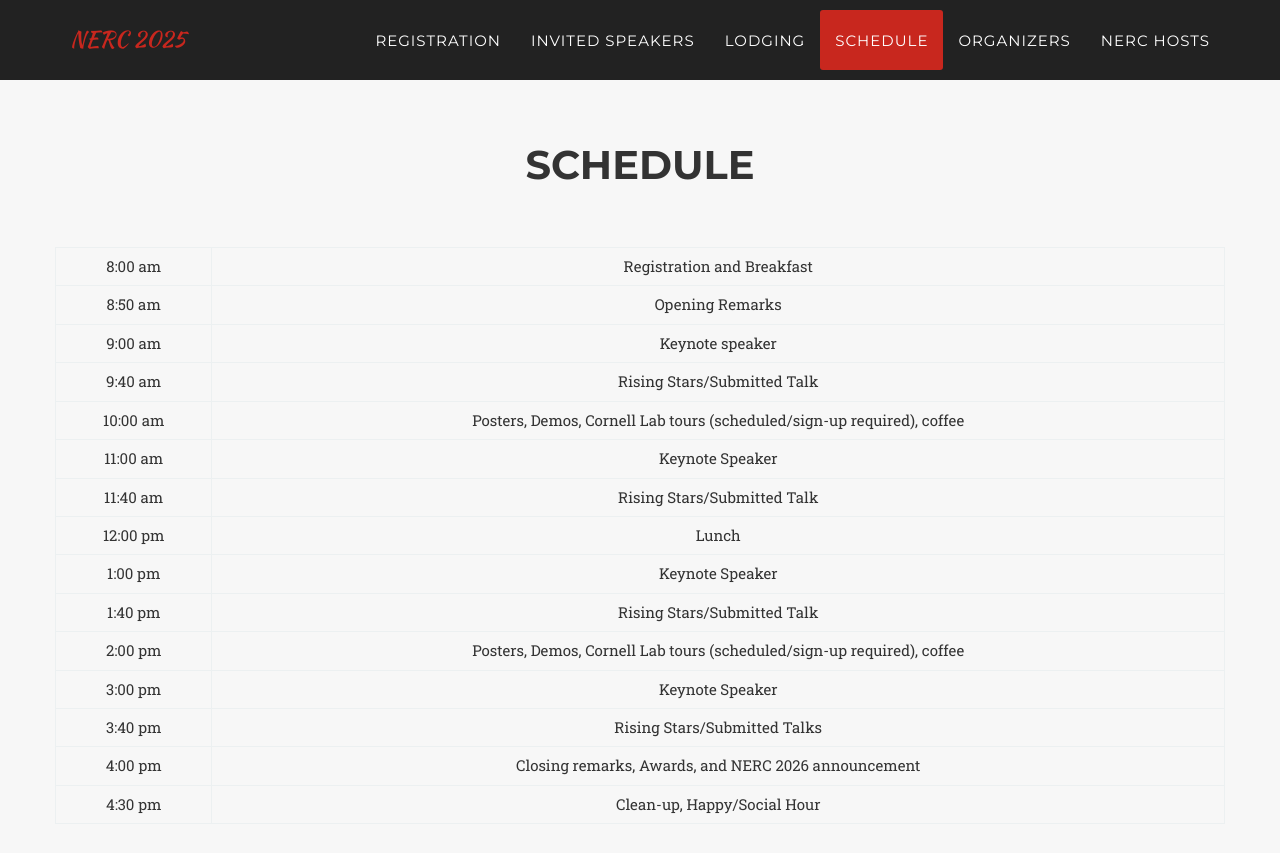
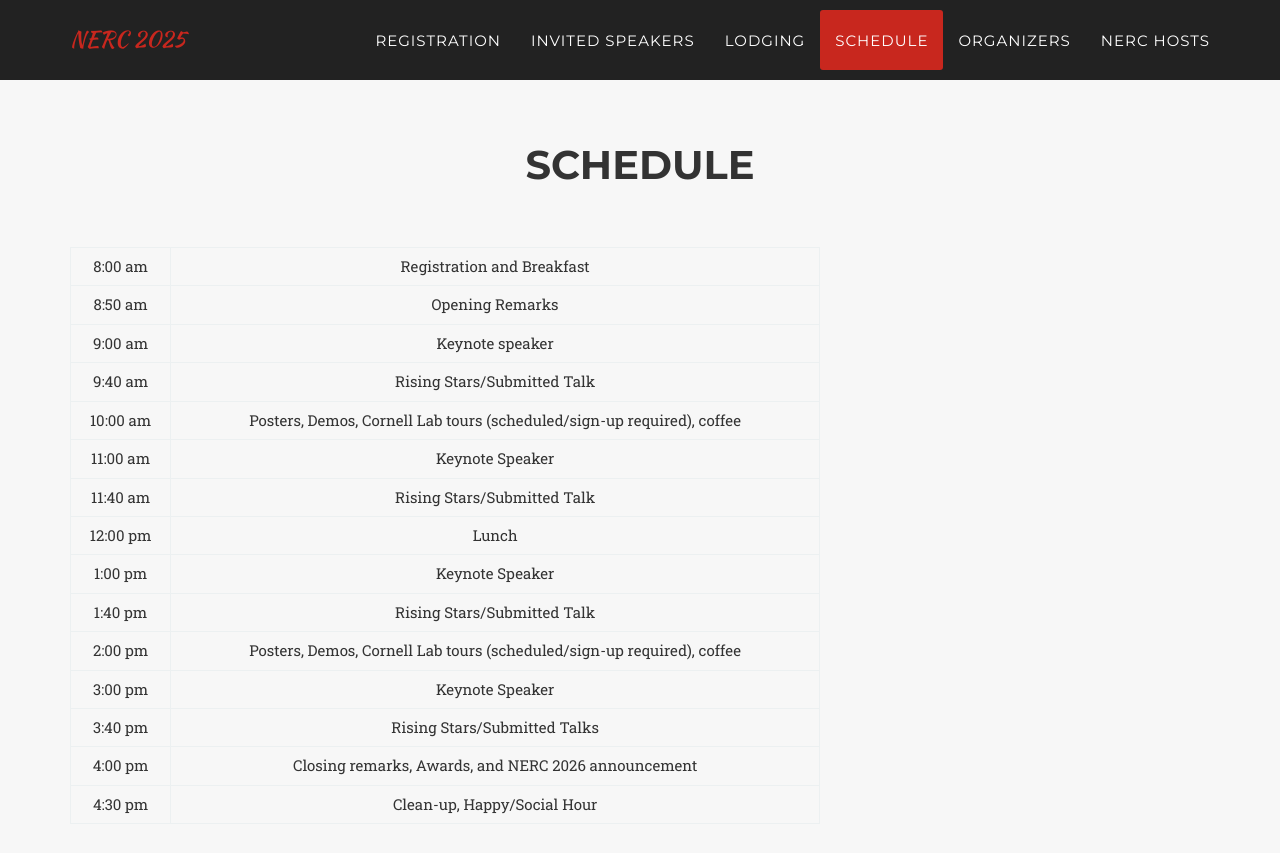
Before and after one commit to Cornell-Tech-AIRLab/cornell2025.nerc.io, a Jekyll site: the page built from index.html, in a window 1280 px wide and 900 px high, scrolled down 4183 px. Shown: the top 853 px of the window. Built offline with Jekyll 4.4.1, drawn with Linux system fonts in a browser that asks for light colours; some web fonts are replaced.

Commit message:
update sched

```diff
--- a/_includes/schedule.html
+++ b/_includes/schedule.html
@@ -8,7 +8,7 @@
     </div>
     <!-- <div class="row justify-content-md-center text-center"> -->
     <div class="row text-center">
-      <!-- <div class="col col-lg-8 align-self-center"> -->
+      <div class="col col-lg-8 align-self-center">
         <table class="table table-bordered mx-auto center">
           <tbody>
             <tr>
@@ -133,7 +133,7 @@
             </tr>
           </tbody>
         </table>
-      <!-- </div> -->
+      </div>
     </div>
   </div>
 </section>
```
